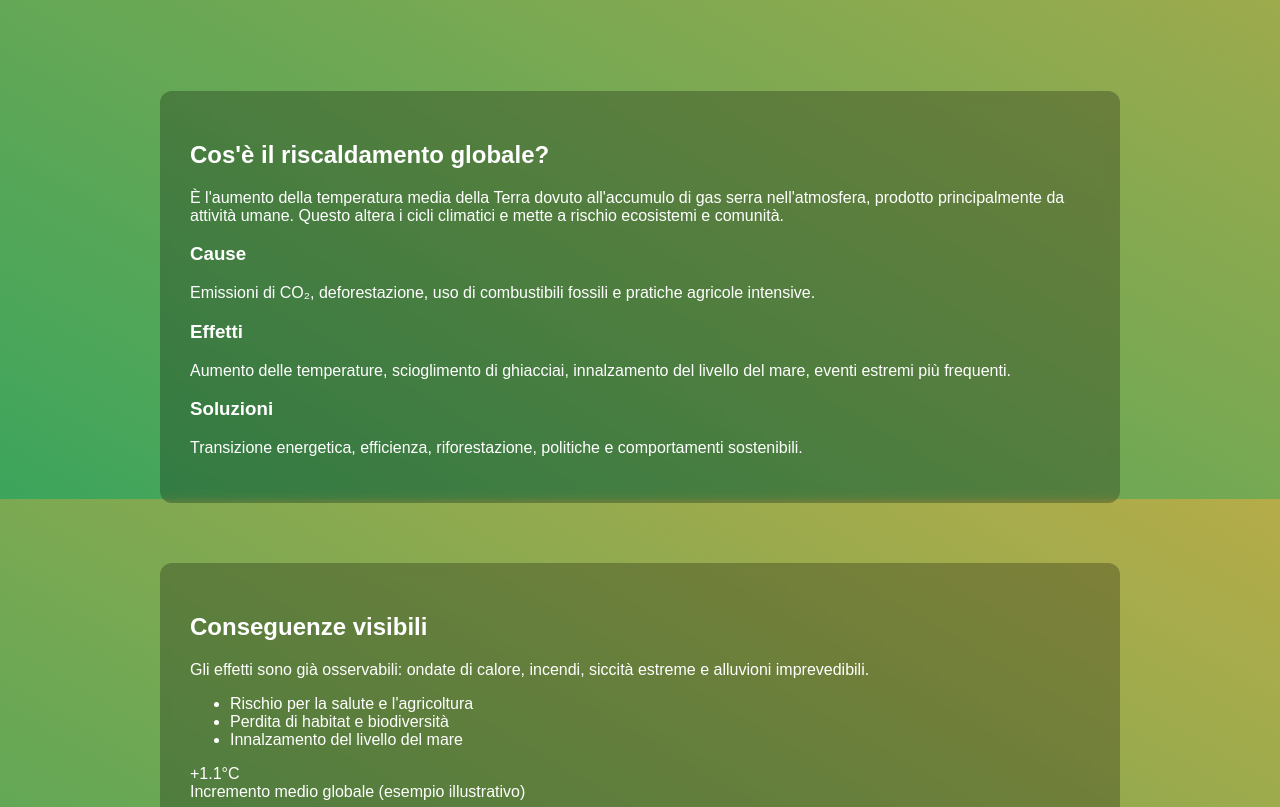
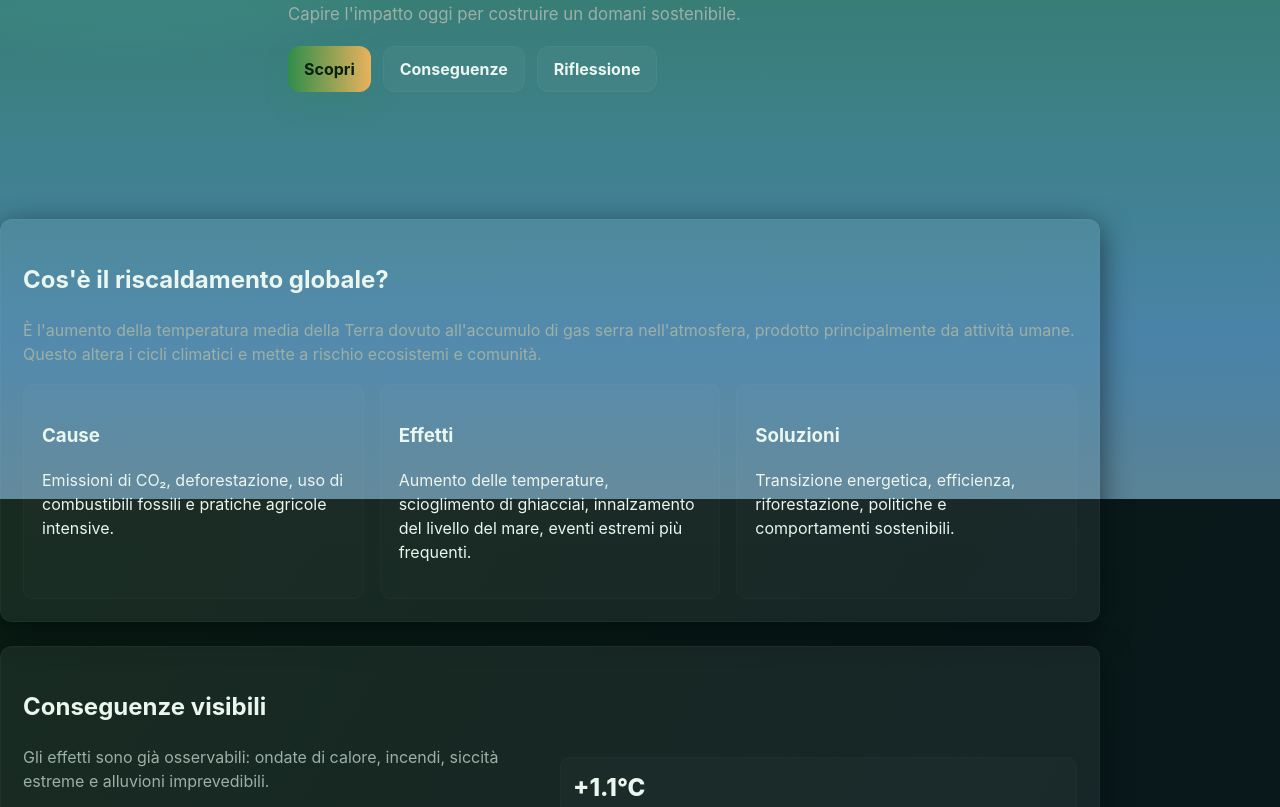
Before and after one commit to riscaldamento/globaleriscaldamento, a plain HTML site: page index.html in a window 1280 px wide. Shown: the part 301-1108 px from the top of the page. Drawn offline with Linux system fonts and the light colour scheme.

Commit message:
Update styles.css

```diff
--- a/styles.css
+++ b/styles.css
@@ -1,48 +1,99 @@
-/* Gradient animato */
-:root {
-    --grad-rotate: 0deg;
+/* styles.css — Nature Gradient Flow (premium), glassmorphism, responsive */
+:root{
+  --bg-dark:#06131a;
+  --muted:#9db0a6;
+  --accent:#2f8f48;
+  --accent-2:#f6b65a;
+  --card-bg: rgba(255,255,255,0.06);
+  --glass-border: rgba(255,255,255,0.04);
+  --maxwidth:1100px;
+  --radius:14px;
+  --easing: cubic-bezier(.2,.9,.3,1);
+  --grad-angle: 45deg;
+}
+*{box-sizing:border-box}
+html,body{height:100%;scroll-behavior:smooth}
+body{
+  margin:0;
+  font-family: Inter, system-ui, -apple-system, "Segoe UI", Roboto, Arial;
+  color:#eaf6ee;
+  background: linear-gradient(120deg, rgba(10,30,20,1) 0%, rgba(8,22,28,1) 100%);
+  -webkit-font-smoothing:antialiased;
+  -moz-osx-font-smoothing:grayscale;
+  line-height:1.5;
+  overflow-x:hidden;
 }
 
-body {
-    margin: 0;
-    font-family: "Arial", sans-serif;
-    color: #fff;
-    background: linear-gradient(var(--grad-rotate), #3ca55c, #b5ac49);
-    background-attachment: fixed;
-    transition: background 0.3s ease;
+/* Animated gradient layer (positioned behind content) */
+.bg-anim{
+  position:fixed;
+  inset:0;
+  z-index:-2;
+  background: linear-gradient(180deg, #2f8f48 0%, #3ca55c 30%, #6bb7e7 60%, #f6b65a 100%);
+  background-size: 300% 300%;
+  filter: saturate(1.05) contrast(1.02);
+  animation: gradFlow 18s var(--easing) infinite;
+  will-change:background-position;
+  opacity:0.95;
+}
+@keyframes gradFlow {
+  0%{background-position:0% 50%}
+  50%{background-position:100% 50%}
+  100%{background-position:0% 50%}
 }
 
-/* Hero */
-.hero {
-    text-align: center;
-    padding: 100px 20px;
+/* Subtle overlay to darken edges for readability */
+.bg-anim::after{
+  content:"";
+  position:absolute; inset:0;
+  background: radial-gradient(60% 60% at 10% 10%, rgba(0,0,0,0.08), rgba(0,0,0,0.25) 60%);
 }
 
-/* Sezioni */
-.section {
-    max-width: 900px;
-    margin: 60px auto;
-    background: rgba(0, 0, 0, 0.25);
-    padding: 30px;
-    border-radius: 12px;
-    backdrop-filter: blur(5px);
+/* Container */
+.container{max-width:var(--maxwidth);margin:0 auto;padding:28px}
+
+/* Hero */
+.hero{min-height:62vh;display:flex;align-items:center}
+.hero-inner{max-width:760px}
+.hero-title{font-size:clamp(32px,6vw,64px);margin:0 0 8px 0;font-weight:800;letter-spacing:-1px}
+.hero-title span{color:var(--accent-2)}
+.hero-sub{margin:0 0 18px 0;color:var(--muted);font-size:1.05rem}
+.hero-actions{display:flex;gap:12px}
+
+/* Buttons */
+.btn{
+  display:inline-flex;align-items:center;gap:10px;padding:10px 16px;border-radius:12px;text-decoration:none;font-weight:700;border:1px solid var(--glass-border);cursor:pointer;color:inherit;background:transparent;
+  transition:transform .18s var(--easing), box-shadow .18s var(--easing);
 }
+.btn.primary{
+  background: linear-gradient(90deg, rgba(47,143,72,0.95), rgba(246,182,90,0.93));
+  color:#07210a;border:0;box-shadow:0 10px 30px rgba(47,143,72,0.12);
+}
+.btn.ghost{backdrop-filter: blur(6px);background: rgba(255,255,255,0.03)}
+.btn:hover{transform:translateY(-4px)}
+
+/* Sections */
+.section{background:var(--card-bg);border-radius:12px;padding:22px;margin:24px 0;border:1px solid var(--glass-border);box-shadow: 0 8px 30px rgba(2,8,10,0.6)}
+.lead{color:var(--muted);margin-top:0}
+
+/* Cards grid */
+.cards{display:grid;grid-template-columns:repeat(3,1fr);gap:16px;margin-top:18px}
+.card{padding:18px;border-radius:10px;background: linear-gradient(180deg, rgba(255,255,255,0.02), rgba(255,255,255,0.01));border:1px solid rgba(255,255,255,0.02)}
+
+/* Two column */
+.two-col{display:grid;grid-template-columns:1fr 1fr;gap:20px;align-items:start}
+.bullet-list{padding-left:18px}
+.stat{margin-top:12px;background:rgba(255,255,255,0.02);padding:12px;border-radius:10px;border:1px solid rgba(255,255,255,0.02)}
+.stat-number{font-weight:800;font-size:1.5rem}
+.stat-label{color:var(--muted);font-size:0.9rem}
 
 /* Footer */
-footer {
-    text-align: center;
-    padding: 20px;
-    opacity: 0.8;
-}
+.footer{padding:28px 0;color:var(--muted);font-size:0.95rem;text-align:center}
 
-/* Scroll reveal */
-.hidden {
-    opacity: 0;
-    transform: translateY(40px);
-    transition: all 0.8s ease-out;
-}
+/* Reveal animation initial state */
+.hidden{opacity:0;transform:translateY(28px) scale(0.995);transition:opacity .8s var(--easing), transform .8s var(--easing);will-change:opacity,transform}
+.show{opacity:1;transform:none}
 
-.show {
-    opacity: 1;
-    transform: translateY(0);
-}
+/* Small screens */
+@media (max-width:920px){ .cards{grid-template-columns:1fr} .two-col{grid-template-columns:1fr} .hero{padding:28px 0} }
+@media (max-width:480px){ .hero-title{font-size:28px} .container{padding:18px} }
```
